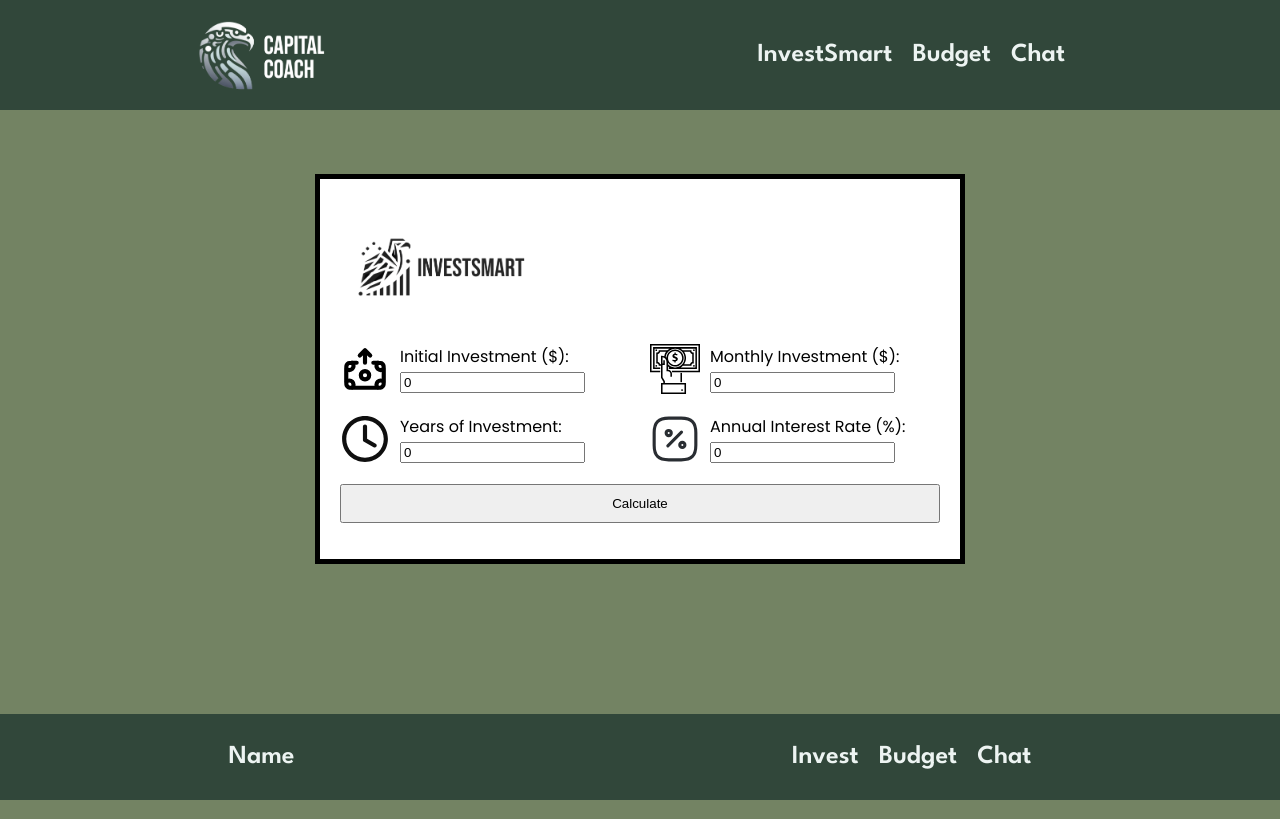
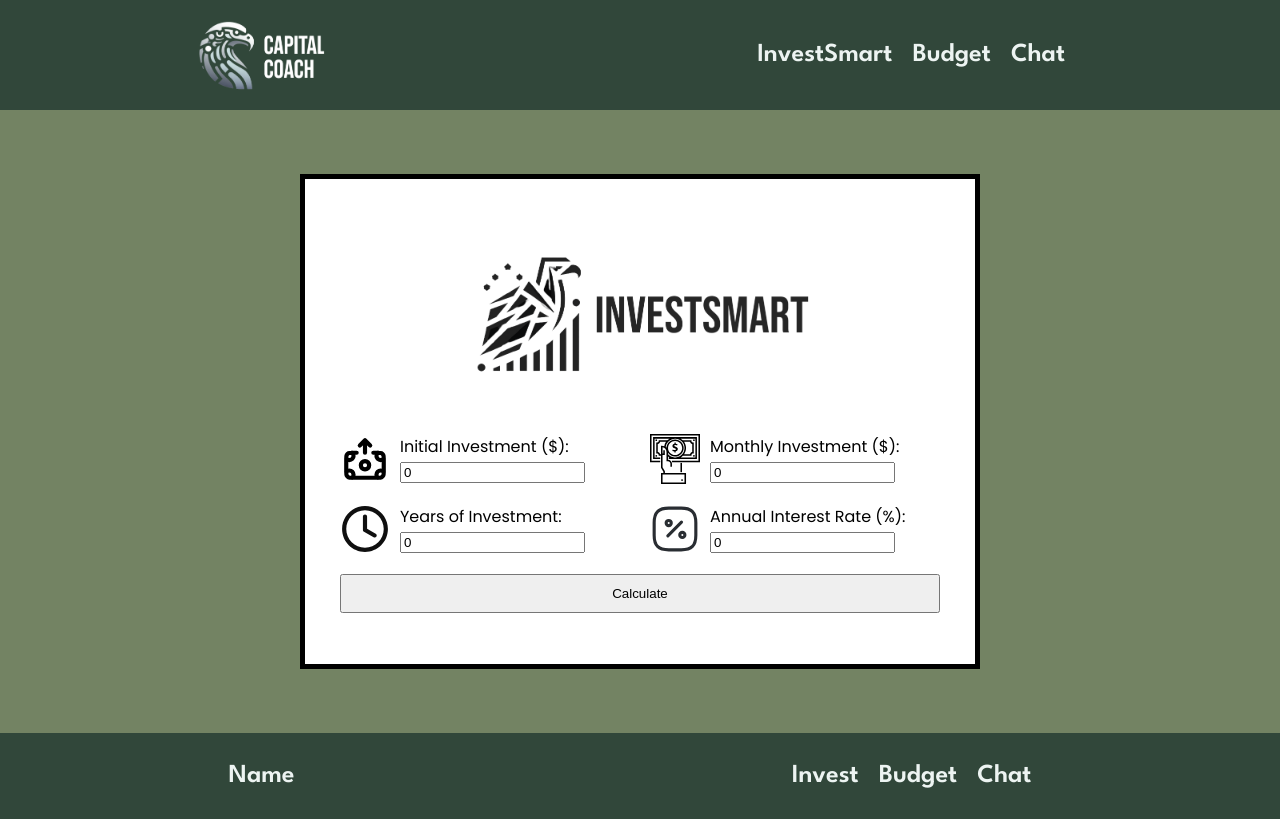
Before and after one commit to tjklint/CapitalCoach, a plain HTML site: page investments/investment.html in a window 1280 px wide. Drawn offline with Linux system fonts and the light colour scheme.

Commit message:
Added more assets and added most CSS.

```diff
--- a/investments/investment.css
+++ b/investments/investment.css
@@ -1,7 +1,7 @@
 #centerBox {
     max-width: 600px;
     margin: auto;
-    padding: 20px;
+    padding: 35px;
 }
 
 .grid-container {
@@ -30,3 +30,10 @@ button {
     margin-top: 20px; /* Adjust as needed */
     /* Additional styling for the button */
 }
+
+#InvestSmartLogo {
+    height: 200px; /* Set the height to 150px */
+    width: auto; /* Maintain aspect ratio */
+    display: block; /* Makes the image a block element, enabling margin auto */
+    margin: 0 auto; /* Centers the image horizontally within its div */
+}
--- a/investments/investment.html
+++ b/investments/investment.html
@@ -29,7 +29,7 @@
     </template>
 
     <div id="centerBox">
-        <img src="../assets/InvestSmartBlack.png" alt="Smart Invest Logo">
+        <img id="InvestSmartLogo" src="../assets/InvestSmartBlack.png" alt="Smart Invest Logo">
 
         <div class="grid-container">
             <div class="investment-item">
--- a/src/style.css
+++ b/src/style.css
@@ -66,8 +66,8 @@ nav a:hover {
     background-color: white;
     border: 5px solid;
     width: 60%;
-    padding-top:3%;
     margin-top:5%;
+    margin-bottom:5%;
   }
 
 img {
```
Also changed, not shown: assets/BudgetBoss.png (added).
